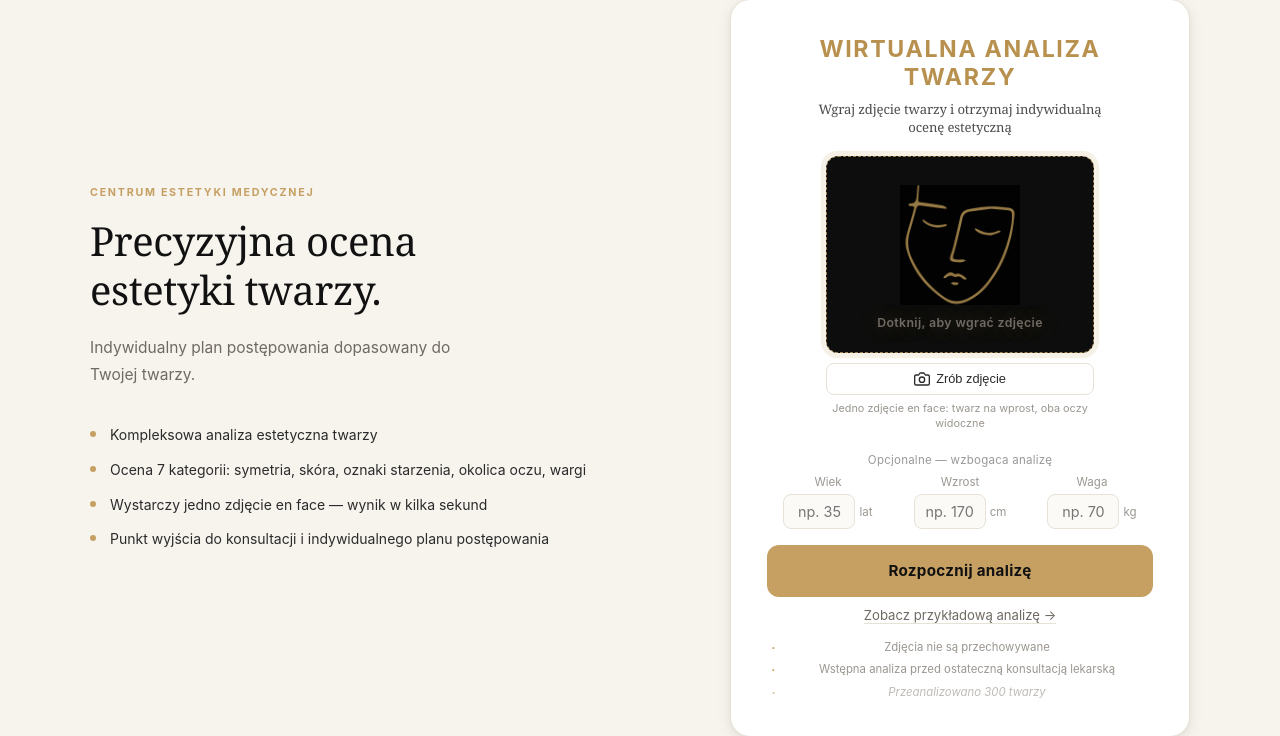
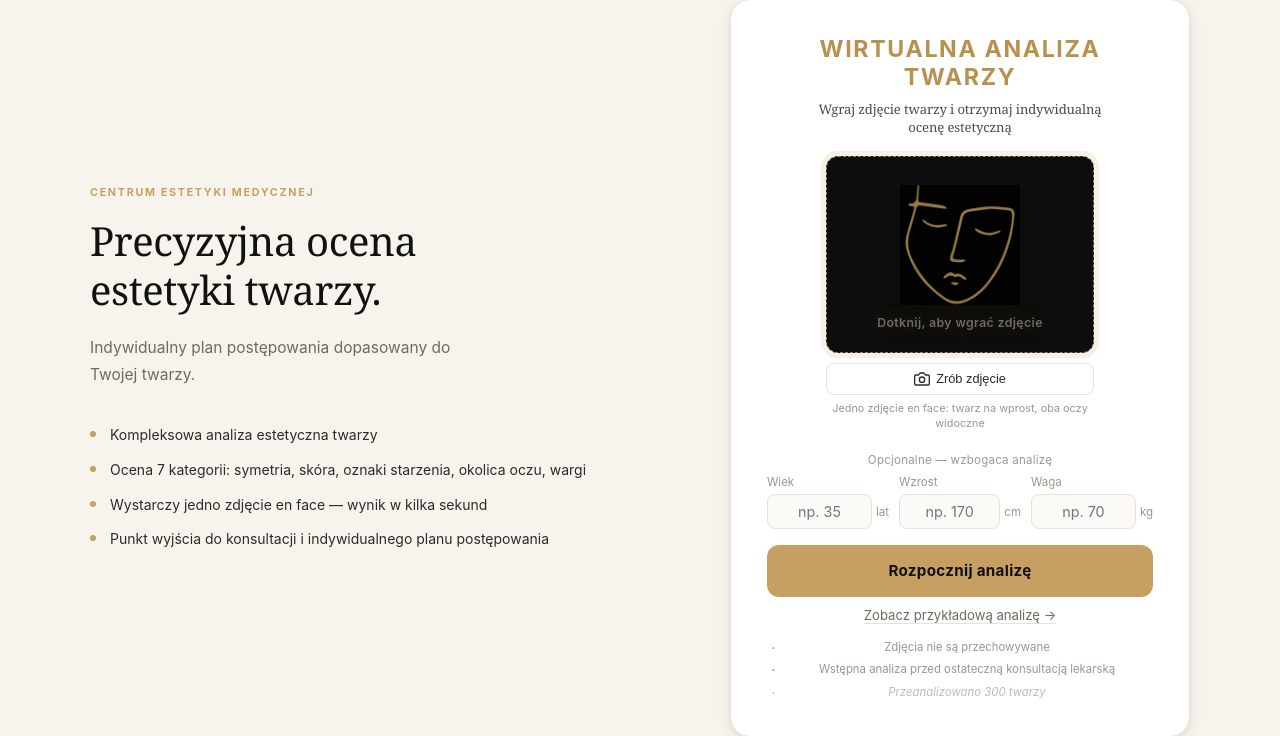
Before and after one commit to PiotrMD/face-analysis, a Flask app: page / in a window 1280 px wide. Shown: the part 152-888 px from the top of the page. Run offline with Flask 3, Linux system fonts and the light colour scheme; data that the repository does not hold is empty; some libraries are stand-ins or nearby versions.

Commit message:
Align bio input labels to left edge of each input field
Co-Authored-By: Claude Sonnet 4.6 <noreply@anthropic.com>

```diff
--- a/static/style.css
+++ b/static/style.css
@@ -3867,9 +3867,6 @@ a.contact-row__value:hover { text-decoration: underline; }
 .bio-input-item {
     flex: 1;
     min-width: 80px;
-    display: flex;
-    flex-direction: column;
-    align-items: center;
 }
 .bio-optional {
     font-weight: 400;
@@ -3878,7 +3875,6 @@ a.contact-row__value:hover { text-decoration: underline; }
 .bio-input__unit-wrap {
     display: flex;
     align-items: center;
-    justify-content: center;
     gap: 4px;
 }
 .bio-unit {
@@ -3891,10 +3887,9 @@ a.contact-row__value:hover { text-decoration: underline; }
     font-size: .72rem;
     color: var(--ink-4);
     margin-bottom: 5px;
-    text-align: center;
 }
 .age-input__field {
-    width: 72px;
+    width: 100%;
     min-width: 0;
     padding: 8px 10px;
     border: 1px solid var(--border);
```
